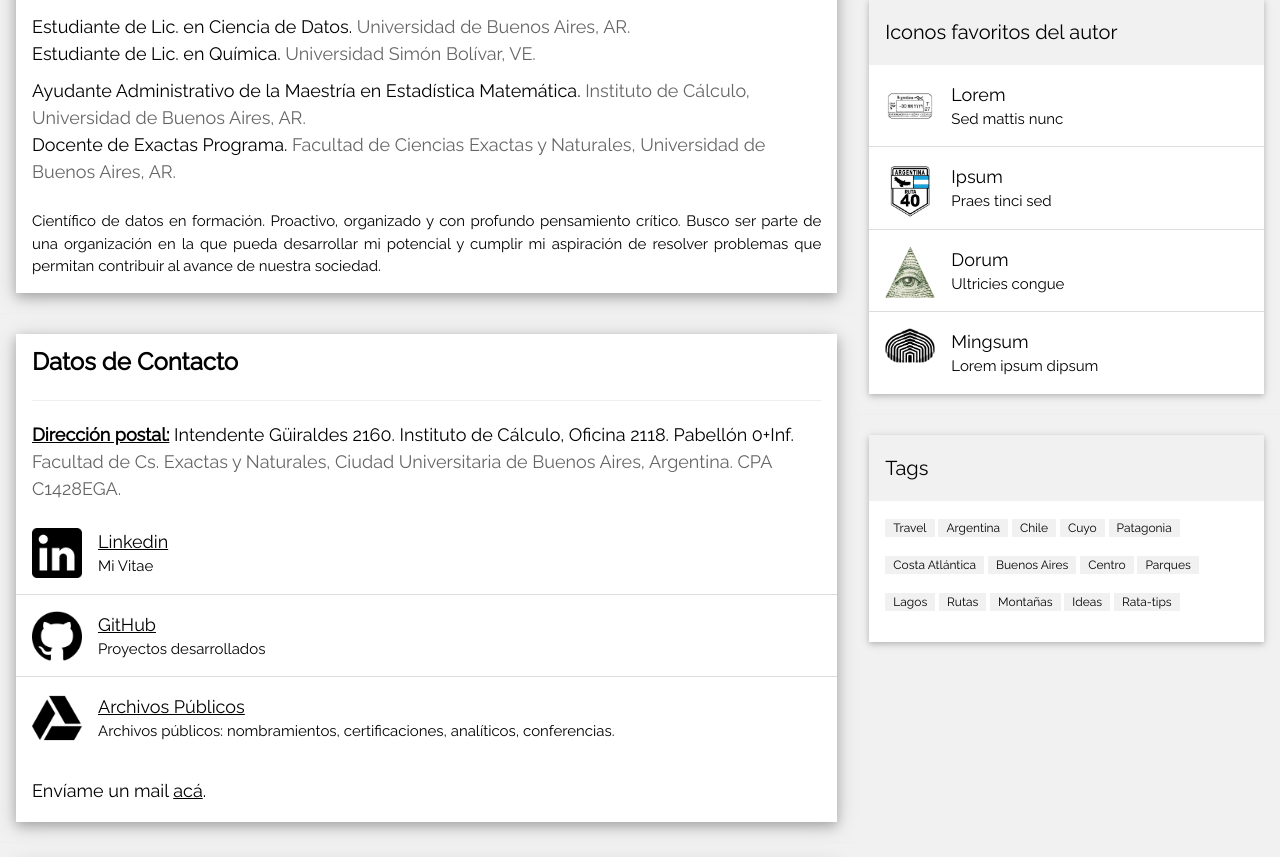
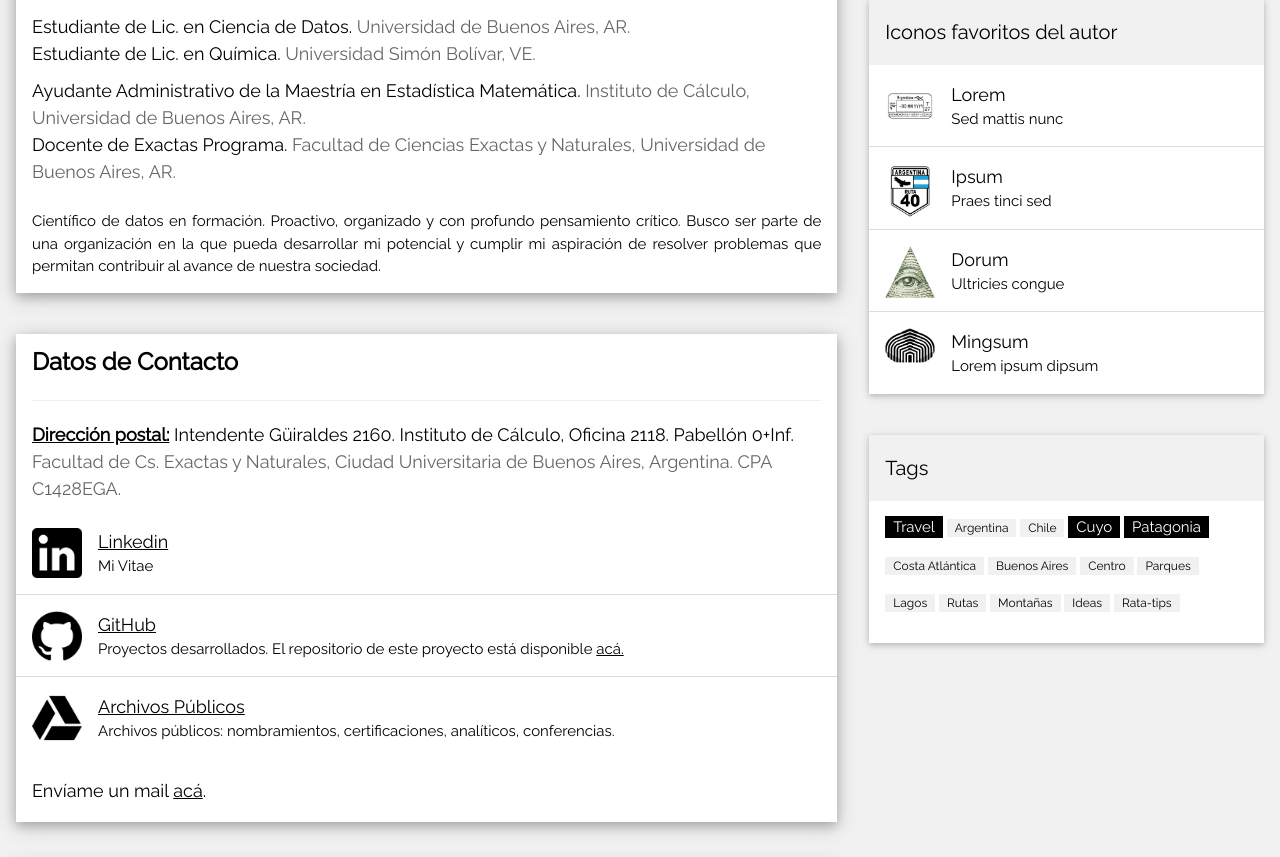
Before and after one commit to romeroluisraul/proyecto_final_coder, a Django app: page /about/ in a window 1280 px wide. Shown: the part 915-1772 px from the top of the page. Run offline with Django 4.2, Linux system fonts and the light colour scheme.

Commit message:
Agregado el enlace al repositorio con código. Eliminados comentarios de prueba.

```diff
--- a/proyecto_final/templates/autor.html
+++ b/proyecto_final/templates/autor.html
@@ -39,7 +39,7 @@
         <li class="w3-padding-16">
             <img src="{% static 'github.png' %}" alt="Image" class="w3-left w3-margin-right" style="width:50px">
             <span class="w3-large"><a href="https://github.com/romeroluisraul/">GitHub</a></span><br>
-            <span>Proyectos desarrollados</span>
+            <span>Proyectos desarrollados. El repositorio de este proyecto est&aacute disponible <a href="https://github.com/romeroluisraul/proyecto_final_coder">ac&aacute.</a></span>
         </li>
         <li class="w3-padding-16">
             <img src="{% static 'drive.png' %}" alt="Image" class="w3-left w3-margin-right" style="width:50px">
```
Also changed, not shown: db.sqlite3.
